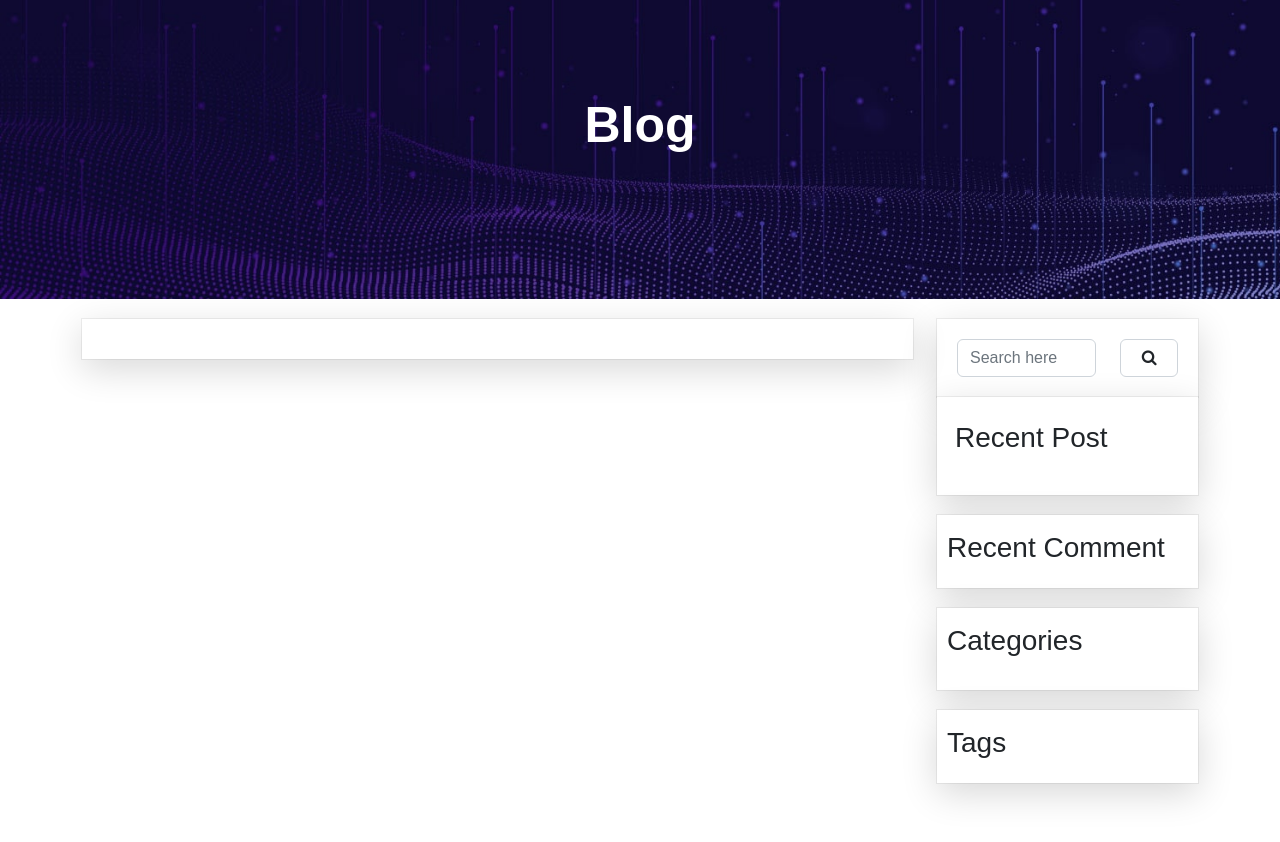
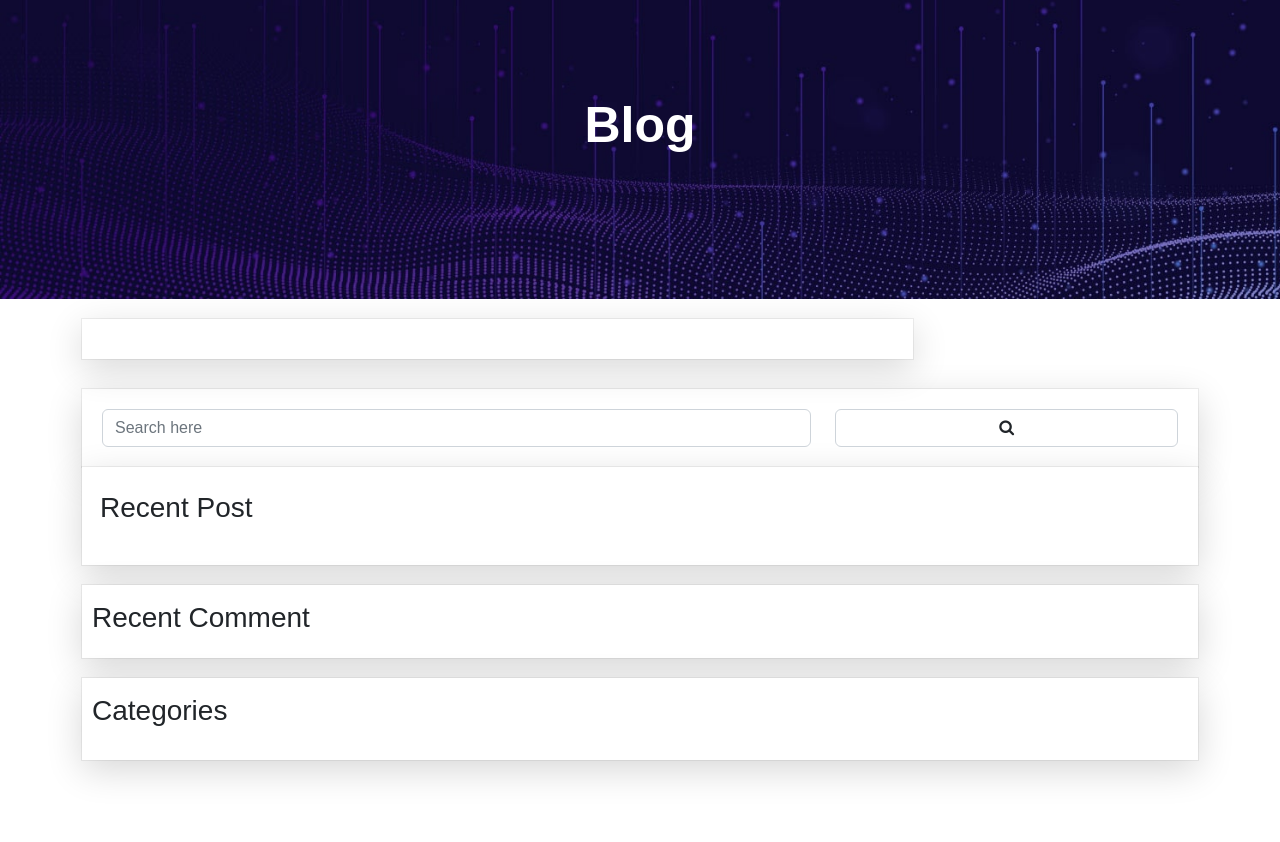
Before and after one commit to karun88045/Pixabulous_designs, a PHP site: page /PD7/blog.php in a window 1280 px wide. Shown: the part 110-952 px from the top of the page. Run offline with PHP 8.4, Linux system fonts and the light colour scheme; data that the repository does not hold is empty; some libraries are stand-ins or nearby versions.

Commit message:
Update sidebar.php

```diff
--- a/sidebar.php
+++ b/sidebar.php
@@ -5,7 +5,7 @@
      $str = "";
       ?>
 
-        <aside id="primary-sidebar" class="widget-area primary-sidebar col-lg-3 col-md-3 col-sm-12 col-xs-12" style=" ">
+        <aside id="primary-sidebar" class="widget-area primary-sidebar " style=" ">
 
         <section id="block-2" class="widget widget_search" style="box-shadow: rgba(0, 0, 0, 0.16) 0px 10px 36px 0px, rgba(0, 0, 0, 0.06) 0px 0px 0px 1px;">
 
@@ -115,7 +115,7 @@
                         ?>
                 </ul>
             </section>
-            <section id="tag_cloud-1" class="widget widget_block py-3">
+            <!-- <section id="tag_cloud-1" class="widget widget_block py-3">
                 <h3>Tags</h3>
                 <div class="tagcloud">
                     <div class="row">
@@ -142,5 +142,5 @@
                     ?>
                         </div>
                 </div>
-            </section>
+            </section> -->
         </aside>
```
